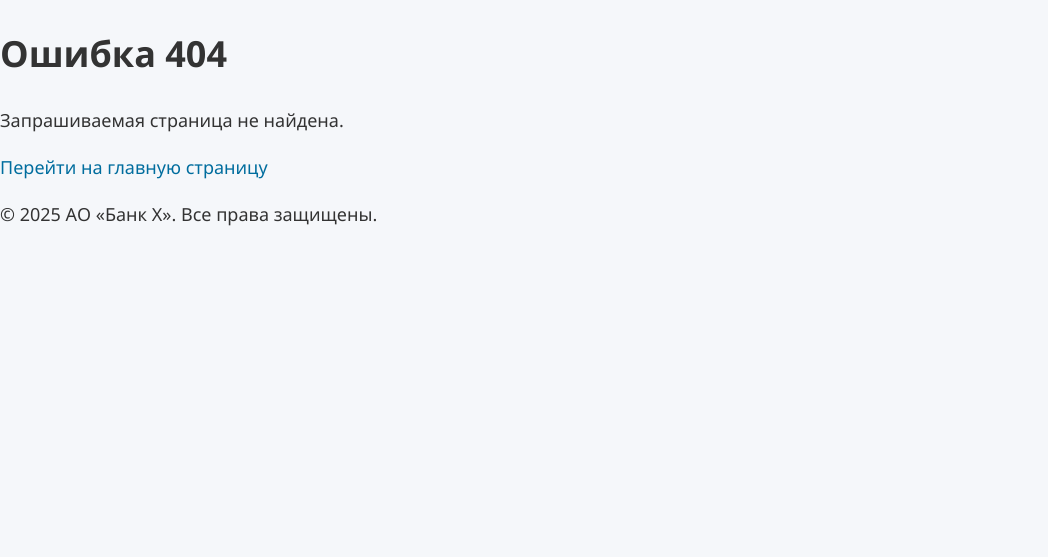
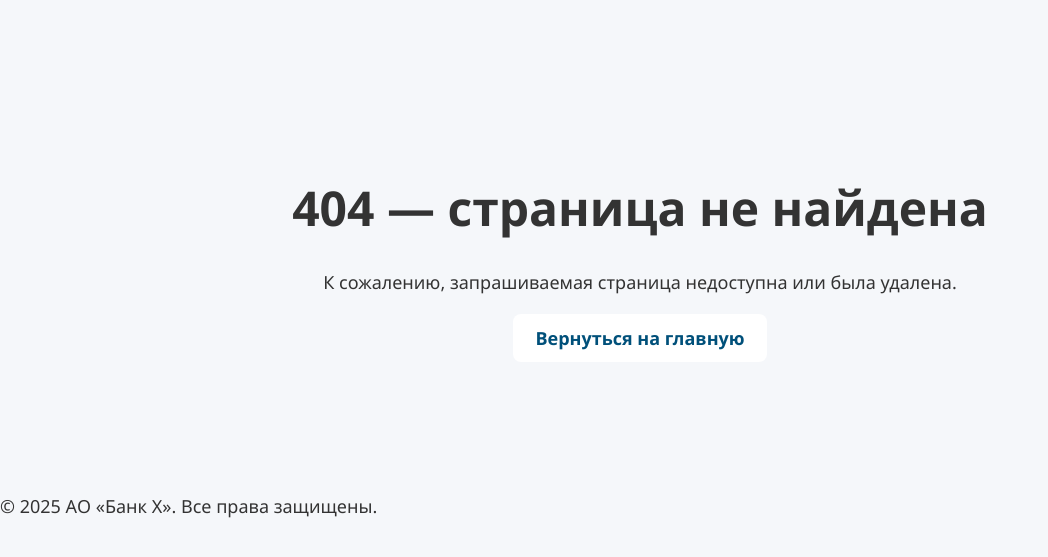
Before and after one commit to k87938433-sudo/bank, a PHP site: page /404.php in a window 1280 px wide. Shown: the part 118-675 px from the top of the page, without its empty margins (0-1048 px from the left). Run offline with PHP 8.4, Linux system fonts and the light colour scheme.

Commit message:
Update 404.php

```diff
--- a/404.php
+++ b/404.php
@@ -1,7 +1,11 @@
 <?php include 'header.php'; ?>
 
-<h1>Ошибка 404</h1>
-<p>Запрашиваемая страница не найдена.</p>
-<p><a href="index.php">Перейти на главную страницу</a></p>
+<section class="page-section error-page">
+    <h1>404 — страница не найдена</h1>
+
+    <p>К сожалению, запрашиваемая страница недоступна или была удалена.</p>
+
+    <a href="/index.php" class="btn-primary">Вернуться на главную</a>
+</section>
 
 <?php include 'footer.php'; ?>
```
